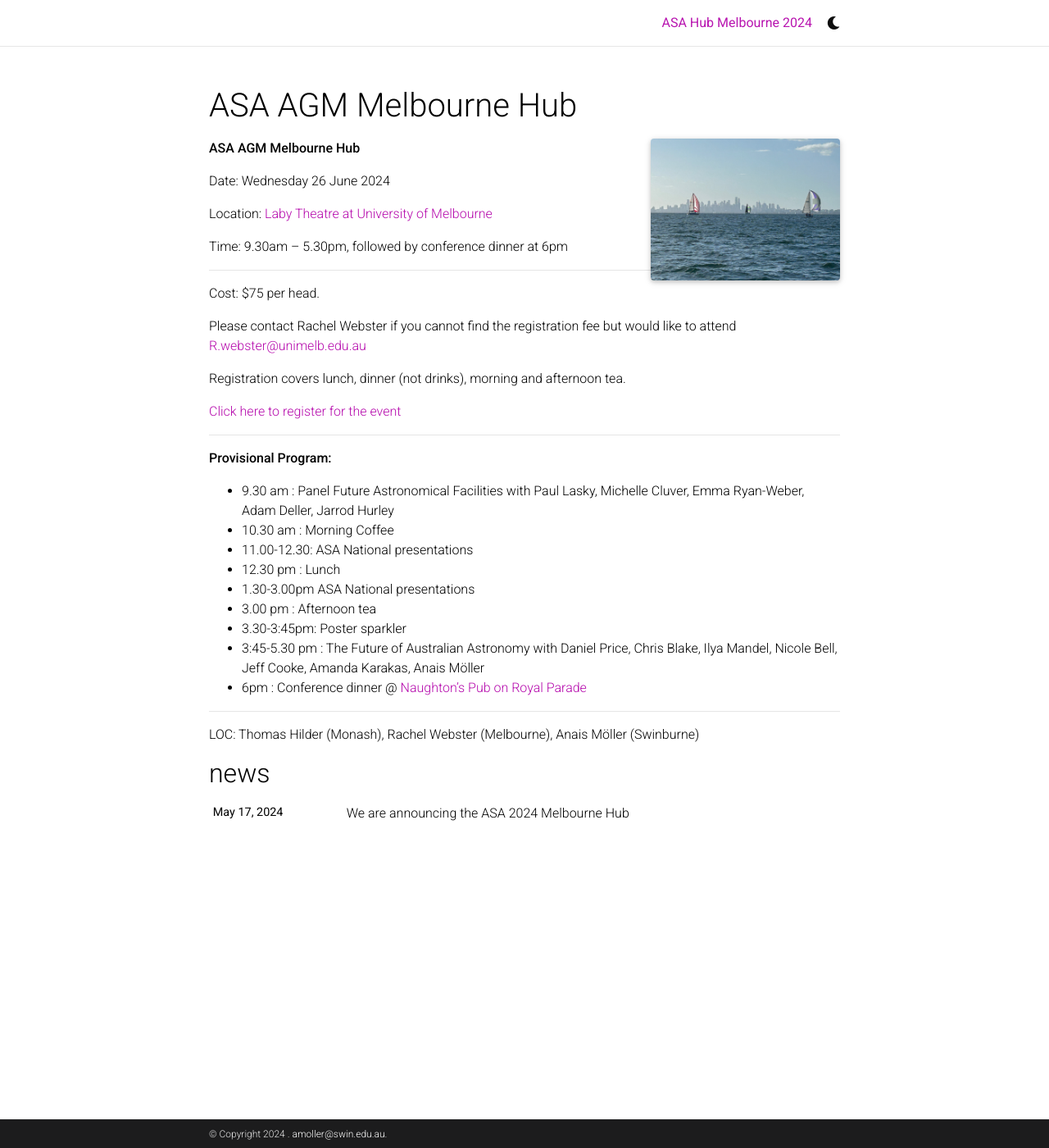
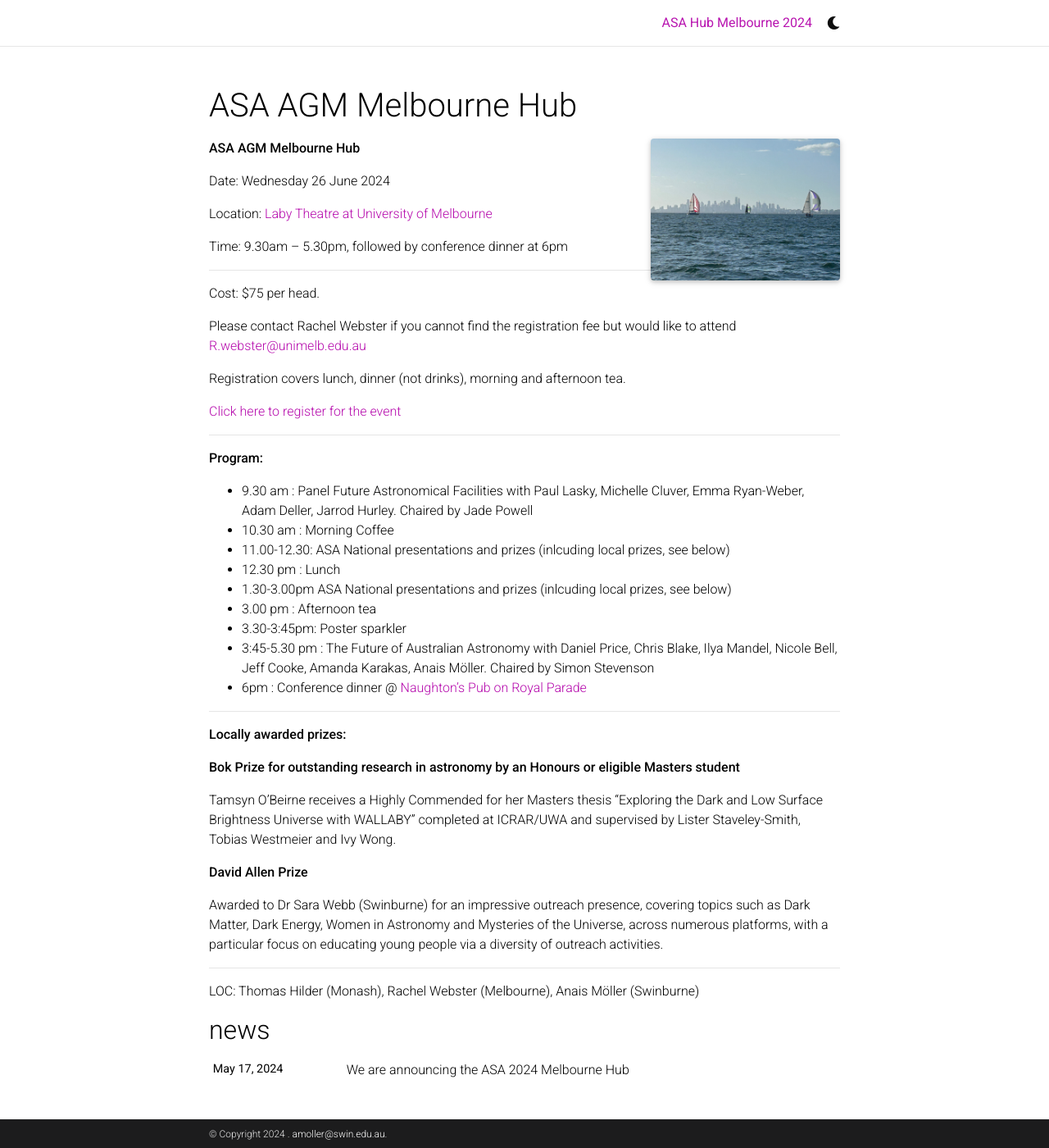
Before and after one commit to ASA2024Melbourne/ASA2024Melbourne.github.io, a Jekyll site: the page built from _pages/about.md, in a window 1280 px wide and 1400 px high. Shown: the whole window at 82% size. Built offline with Jekyll 4.4.1, drawn with Linux system fonts in a browser that asks for light colours; full-size pictures stand in for the smaller copies a plugin makes; comment, search, counter and statistics services are not loaded; a style sheet for code colours, icons or effects is not loaded.

Commit message:
add prizes

```diff
--- a/_pages/about.md
+++ b/_pages/about.md
@@ -29,18 +29,27 @@ _ _ _ _ _
 <p> <a href="https://www.eventbrite.com.au/e/asa-hub-melbourne-2024-tickets-919790627527">Click here to register for the event</a>  </p>
 
 _ _ _ _ _
-**Provisional Program:**
+**Program:**
 
-* 9.30 am :	Panel Future Astronomical Facilities with Paul Lasky, Michelle Cluver, Emma Ryan-Weber, Adam Deller, Jarrod Hurley
+* 9.30 am :	Panel Future Astronomical Facilities with Paul Lasky, Michelle Cluver, Emma Ryan-Weber, Adam Deller, Jarrod Hurley. Chaired by Jade Powell
 * 10.30 am :	Morning Coffee
-* 11.00-12.30:	ASA National presentations
+* 11.00-12.30:	ASA National presentations and prizes (inlcuding local prizes, see below)
 * 12.30 pm :	Lunch
-* 1.30-3.00pm	ASA National presentations
+* 1.30-3.00pm	ASA National presentations and prizes (inlcuding local prizes, see below)
 * 3.00 pm :	Afternoon tea
 * 3.30-3:45pm: Poster sparkler
-* 3:45-5.30 pm :	The Future of Australian Astronomy with Daniel Price, Chris Blake, Ilya Mandel, Nicole Bell, Jeff Cooke, Amanda Karakas, Anais Möller
+* 3:45-5.30 pm :	The Future of Australian Astronomy with Daniel Price, Chris Blake, Ilya Mandel, Nicole Bell, Jeff Cooke, Amanda Karakas, Anais Möller. Chaired by Simon Stevenson
 * 6pm	:	Conference dinner @ <a href="https://naughtonshotel.com.au/">Naughton’s Pub on Royal Parade </a>
 
 _ _ _ _ _
+**Locally awarded prizes:**
+
+**Bok Prize for outstanding research in astronomy by an Honours or eligible Masters student**
+
+<p> Tamsyn O’Beirne receives a Highly Commended for her Masters thesis “Exploring the Dark and Low Surface Brightness Universe with WALLABY” completed at ICRAR/UWA and supervised by Lister Staveley-Smith, Tobias Westmeier and Ivy Wong.</p>
+
+**David Allen Prize**
+<p>Awarded to Dr Sara Webb (Swinburne) for an impressive outreach presence, covering topics such as Dark Matter, Dark Energy, Women in Astronomy and Mysteries of the Universe, across numerous platforms, with a particular focus on educating young people via a diversity of outreach activities. </p>
+_ _ _ _ _
 
 <p> LOC: Thomas Hilder (Monash), Rachel Webster (Melbourne), Anais Möller (Swinburne) </p>
```
